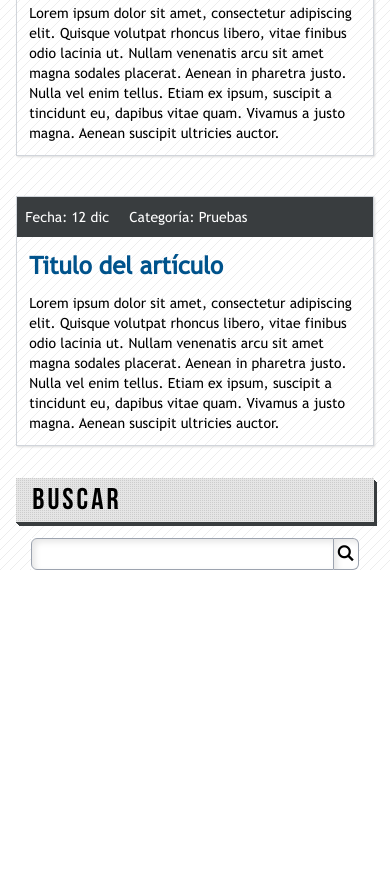
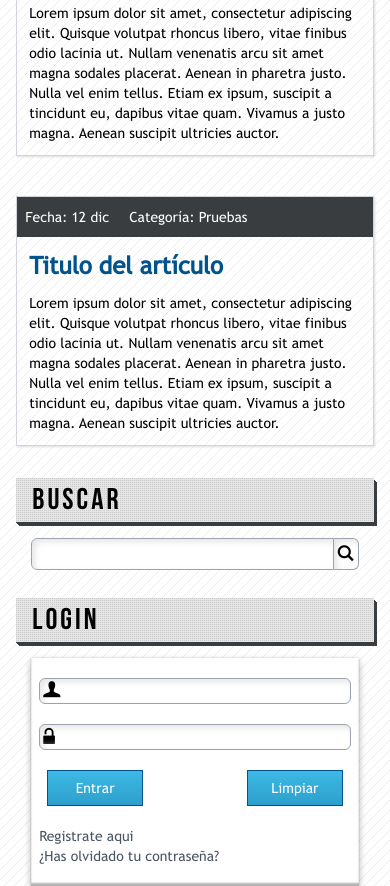
Before and after one commit to luchito93/talwind-css-course, a website: page index.html in a window 390 px wide. Shown: the part 2220-3106 px from the top of the page. Before the commit the page ends 2790 px from the top, so only its background shows below. Drawn offline with nearby package versions, Linux system fonts and the light colour scheme; files that its build step writes are made by us from their sources.

Commit message:
feat: :sparkles: Loguin Form responsive talwin

```diff
--- a/index.html
+++ b/index.html
@@ -28,7 +28,7 @@
                 </span>
                 <h3 class="tracking-wider pt-1.5 group-hover:animate-from-right">TAILWIND</h3>
             </div>
-            <!-- https://www.udemy.com/course/curso-de-tailwind-css-desde-cero-hasta-profesional/learn/lecture/25521068#questions/15270340 min 1:26-->
+            <!-- https://www.udemy.com/course/curso-de-tailwind-css-desde-cero-hasta-profesional/learn/lecture/25552452#questions/15270340 min 1:26-->
             <nav>
                 <ul class="flex gap-6 text-2xl pl-5 tracking-wider flex-wrap justify-center mt-2 flex-col xsm:pl-0 xsm:flex-row sm:mt-auto">
                     <li>
@@ -273,19 +273,33 @@
             w-11/12
             mx-auto
             ">
-                <input type="text" class="flex-1
-                border
-                w-full
-                border-gray-400
-                rounded-l-md
-                shadow-input
-                pl-1
-                focus:outline-azu-card-title
-                text-gray-600
-                " />
+                <input type="text" class="flex-1 basic-input pl-1" />
                 <input type="button" value="L" class="font-symbol flex-none bg-white
                 px-1 cursor-pointer border border-gray-400 rounded-r-md border-l-0 shadow-input">
             </form>
+            <h3 class="
+            section-title-3d
+            mt-7 mb-4 text-3xl h-11
+            ">LOGIN</h3>
+            <div class="
+            w-11/12
+            mx-auto
+            shadow-card-loguin
+            bg-white
+            ">
+                <form action="#" class="py-5 px-2">
+                    <label for="user" class="font-symbol absolute ml-1 cursor-text">U</label>
+                    <input type="email" name="user" id="user" class="basic-input rounded-r-md mb-5 pl-6">
+                    <label for="pass" class="font-symbol text-xl absolute ml-1">w</label>
+                    <input type="password" class="basic-input rounded-r-md pl-6 z-10 relative bg-transparent">
+                    <div class="flex justify-between my-5 px-2">
+                        <input type="submit" value="Entrar" class="bnt-loguin">
+                        <input type="reset" value="Limpiar" class="bnt-loguin">
+                    </div>
+                    <a href="#" class="hyperlinks-form">Registrate aqui</a>
+                    <a href="#" class="hyperlinks-form">¿Has olvidado tu contraseña?</a>
+                </form>
+            </div>
         </aside>
     </div>
     <!--FIN CONTENIDO-->
--- a/src/styles.css
+++ b/src/styles.css
@@ -120,4 +120,26 @@
     .article-text {
         @apply pl-3 pr-3 pb-3 font-trebuchet text-sm;
     }
+
+    .basic-input {
+        @apply border
+                w-full
+                border-gray-400
+                rounded-l-md
+                shadow-input
+                text-gray-600
+                focus:outline-azu-card-title;
+    }
+
+    .bnt-loguin {
+        @apply font-trebuchet text-sm font-light cursor-pointer
+        border border-azu-card-title h-9 w-24 text-white
+        flex justify-center items-center bg-btn-login
+        hover:bg-gradient-to-r from-cyan-500 to-blue-500;
+    }
+
+    .hyperlinks-form {
+        @apply font-trebuchet text-sm text-gray-600 no-underline block
+        hover:underline hover:text-blue-600;
+    }
 }
--- a/tailwind.config.js
+++ b/tailwind.config.js
@@ -10,7 +10,8 @@ module.exports = {
       boxShadow: {
         'card': '1px 1px 2px #ddd',
         'section-title': '0px 1px 0px #393d3f, 1px 2px 0px #393d3f, 2px 3px 0px #393d3f, 3px 4px 0px #393d3f',
-        'input': 'rgb(0 0 0 / 10%) 3px 3px 6px 0px inset, rgb(255 255 255 / 50%) -3px -3px 6px 1px inset'
+        'input': 'rgb(0 0 0 / 10%) 3px 3px 6px 0px inset, rgb(255 255 255 / 50%) -3px -3px 6px 1px inset',
+        'card-loguin': '0px 0px 1px rgb(0 0 0 / 30%), 0px 3px 7px rgb(0 0 0 / 30%), 0px 1px white inset, 0px -3px 2px rgb(0 0 0 / 30%) inset'
       },
       screens: {
         'xsm': '370px'
@@ -21,7 +22,8 @@ module.exports = {
       backgroundImage: {
         'lines-texture': "url('/css/img/pattern.png')",
         'banner': "url('/css/img/bakbaner.png')",
-        'titles-texture': "url('/css/img/pxgray.png')"
+        'titles-texture': "url('/css/img/pxgray.png')",
+        'btn-login': 'linear-gradient(to bottom, #3eb8e5 0%, #2ca0ca 100%)'
       },
       colors: {
         'azul-claro': "#37bcf9",
```
